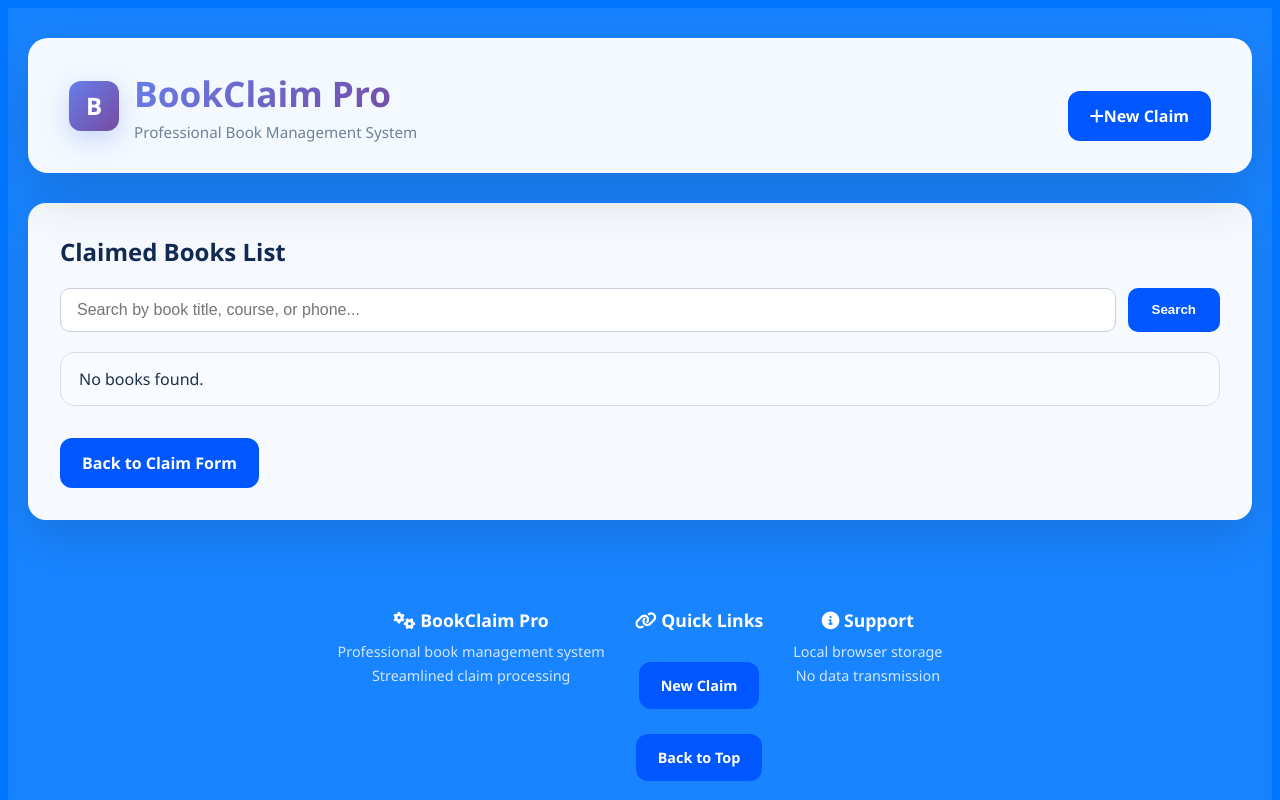
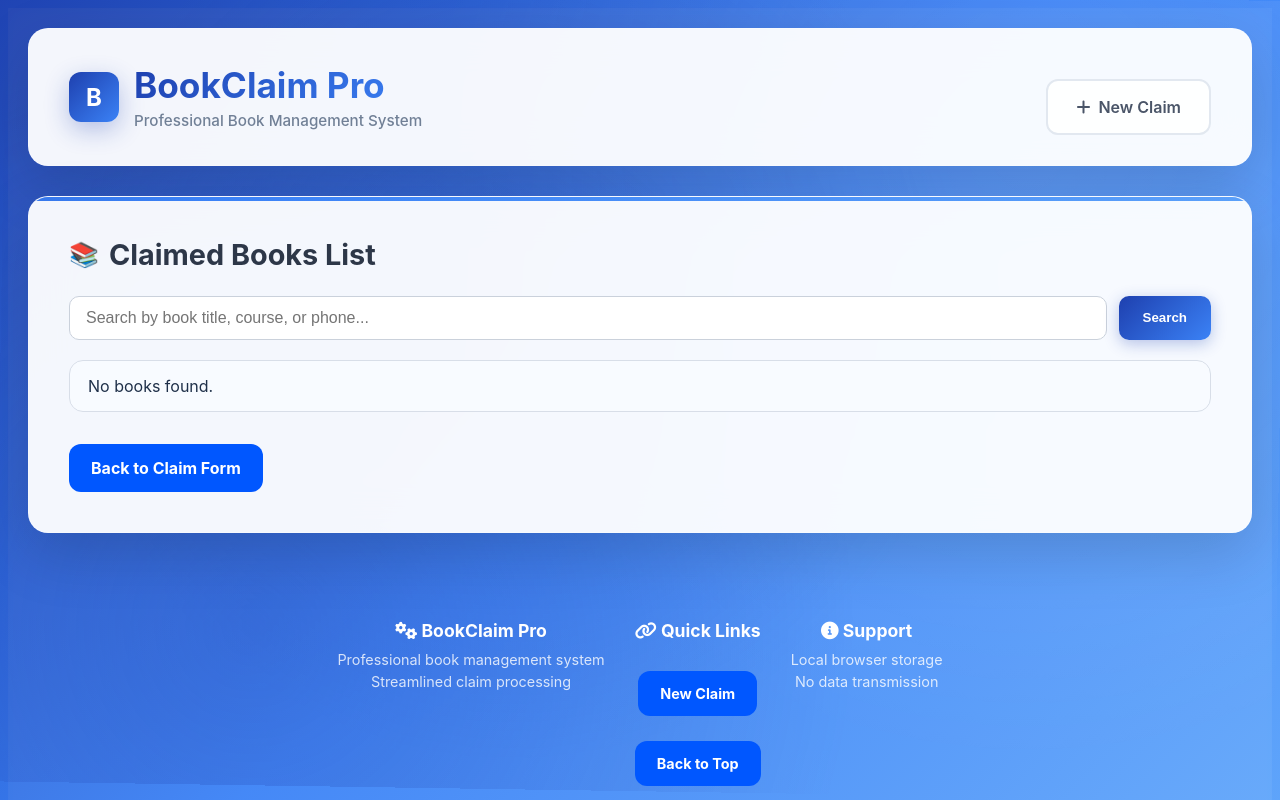
Before and after one commit to james2567/jj, a plain HTML site: page claimed-books.html in a window 1280 px wide. Shown: the top 800 px of the page. Drawn offline with Linux system fonts and the light colour scheme.

Commit message:
Update color scheme to blue: applied blue gradients, backgrounds, and accents throughout both HTML files

```diff
--- a/claimed-books.html
+++ b/claimed-books.html
@@ -12,37 +12,56 @@
 
         body {
             margin: 0;
-            font-family: 'Segoe UI', Tahoma, Geneva, Verdana, sans-serif;
+            font-family: 'Inter', 'Segoe UI', Tahoma, Geneva, Verdana, sans-serif;
             color: #1f2937;
             min-height: 100vh;
             position: relative;
             z-index: 0;
-            border: 8px solid #0077ff;
-            box-shadow: inset 0 0 20px rgba(0, 119, 255, 0.3);
+            border: 8px solid #3b82f6;
+            box-shadow: inset 0 0 20px rgba(59, 130, 246, 0.3);
+            overflow-x: hidden;
         }
 
         body::before {
             content: "";
             position: fixed;
             inset: 0;
-            background: #0077ff;
-            opacity: 0.9;
+            background: linear-gradient(135deg, #1e40af 0%, #3b82f6 50%, #60a5fa 100%);
+            opacity: 0.95;
             z-index: -1;
+            animation: gradientShift 15s ease infinite;
         }
 
         body::after {
             content: "";
             position: fixed;
             inset: 0;
-            background: transparent;
+            background: radial-gradient(circle at 20% 80%, rgba(30, 64, 175, 0.3), transparent 50%),
+                        radial-gradient(circle at 80% 20%, rgba(255, 255, 255, 0.1), transparent 50%),
+                        radial-gradient(circle at 40% 40%, rgba(30, 64, 175, 0.2), transparent 50%);
             z-index: -1;
+            animation: float 20s ease-in-out infinite;
         }
 
         .student-container {
             width: 100%;
-            height: 100vh;
+            min-height: 100vh;
             margin: 0;
-            padding: 30px 20px;
+            padding: 20px;
+            display: flex;
+            flex-direction: column;
+        }
+
+        @keyframes gradientShift {
+            0% { background-position: 0% 50%; }
+            50% { background-position: 100% 50%; }
+            100% { background-position: 0% 50%; }
+        }
+
+        @keyframes float {
+            0%, 100% { transform: translateY(0px) rotate(0deg); }
+            33% { transform: translateY(-10px) rotate(1deg); }
+            66% { transform: translateY(5px) rotate(-1deg); }
         }
 
         .student-header {
@@ -72,7 +91,7 @@
         .logo {
             width: 50px;
             height: 50px;
-            background: linear-gradient(135deg, #667eea, #764ba2);
+            background: linear-gradient(135deg, #1e40af, #3b82f6);
             border-radius: 12px;
             display: flex;
             align-items: center;
@@ -80,7 +99,7 @@
             color: white;
             font-size: 24px;
             font-weight: bold;
-            box-shadow: 0 8px 25px rgba(102, 126, 234, 0.3);
+            box-shadow: 0 8px 25px rgba(30, 64, 175, 0.3);
         }
 
         .brand-info h1 {
@@ -88,7 +107,7 @@
             font-size: 2.2rem;
             color: #2d3748;
             font-weight: 700;
-            background: linear-gradient(135deg, #667eea, #764ba2);
+            background: linear-gradient(135deg, #1e40af, #3b82f6);
             -webkit-background-clip: text;
             -webkit-text-fill-color: transparent;
             background-clip: text;
@@ -107,15 +126,53 @@
         }
 
         .enroll-card {
-            background: rgba(255, 255, 255, 0.96);
-            padding: 32px;
-            border-radius: 18px;
-            box-shadow: 0 18px 45px rgba(0, 0, 0, 0.12);
+            background: rgba(255, 255, 255, 0.95);
+            backdrop-filter: blur(20px);
+            padding: 40px;
+            border-radius: 20px;
+            box-shadow: 0 20px 60px rgba(0, 0, 0, 0.15);
+            border: 1px solid rgba(255, 255, 255, 0.2);
+            animation: fadeInUp 0.8s ease-out 0.2s both;
+            position: relative;
+            overflow: hidden;
+        }
+
+        .enroll-card::before {
+            content: "";
+            position: absolute;
+            top: 0;
+            left: 0;
+            right: 0;
+            height: 4px;
+            background: linear-gradient(90deg, #1e40af, #3b82f6, #60a5fa, #93c5fd);
+            background-size: 300% 300%;
+            animation: gradientFlow 3s ease infinite;
+        }
+
+        @keyframes fadeInUp {
+            from { transform: translateY(30px); opacity: 0; }
+            to { transform: translateY(0); opacity: 1; }
+        }
+
+        @keyframes gradientFlow {
+            0% { background-position: 0% 50%; }
+            50% { background-position: 100% 50%; }
+            100% { background-position: 0% 50%; }
         }
 
         .enroll-card h2 {
             margin-top: 0;
-            color: #122951;
+            color: #2d3748;
+            font-size: 1.8rem;
+            font-weight: 700;
+            display: flex;
+            align-items: center;
+            gap: 10px;
+        }
+
+        .enroll-card h2::before {
+            content: "📚";
+            font-size: 1.5rem;
         }
 
         .info-box {
@@ -139,6 +196,61 @@
             background: #f8fbff;
             border: 1px solid #d8dee8;
             color: #1f3049;
+        }
+
+        .btn {
+            cursor: pointer;
+            border: none;
+            border-radius: 12px;
+            padding: 16px 28px;
+            font-size: 1rem;
+            font-weight: 600;
+            display: inline-flex;
+            align-items: center;
+            justify-content: center;
+            gap: 8px;
+            text-decoration: none;
+            transition: all 0.3s ease;
+            position: relative;
+            overflow: hidden;
+        }
+
+        .btn::before {
+            content: "";
+            position: absolute;
+            top: 0;
+            left: -100%;
+            width: 100%;
+            height: 100%;
+            background: linear-gradient(90deg, transparent, rgba(255, 255, 255, 0.2), transparent);
+            transition: left 0.5s;
+        }
+
+        .btn:hover::before {
+            left: 100%;
+        }
+
+        .btn-primary {
+            background: linear-gradient(135deg, #1e40af, #3b82f6);
+            color: white;
+            box-shadow: 0 4px 15px rgba(30, 64, 175, 0.3);
+        }
+
+        .btn-primary:hover {
+            transform: translateY(-2px);
+            box-shadow: 0 8px 25px rgba(30, 64, 175, 0.4);
+        }
+
+        .btn-secondary {
+            background: rgba(255, 255, 255, 0.9);
+            color: #4a5568;
+            border: 2px solid #e2e8f0;
+        }
+
+        .btn-secondary:hover {
+            background: #f7fafc;
+            border-color: #cbd5e0;
+            transform: translateY(-1px);
         }
 
         a {
@@ -181,17 +293,20 @@
 
         .search-box button {
             padding: 12px 24px;
-            background: #0057ff;
+            background: linear-gradient(135deg, #1e40af, #3b82f6);
             color: white;
             border: none;
             border-radius: 10px;
             font-weight: 700;
             cursor: pointer;
-            transition: background 0.2s ease;
+            transition: all 0.3s ease;
+            box-shadow: 0 4px 15px rgba(30, 64, 175, 0.3);
         }
 
         .search-box button:hover {
-            background: #003fb5;
+            background: linear-gradient(135deg, #1e40af, #2563eb);
+            transform: translateY(-2px);
+            box-shadow: 0 8px 25px rgba(30, 64, 175, 0.4);
         }
 
         .footer {
@@ -261,7 +376,7 @@
                 </div>
             </div>
             <div class="header-actions">
-                <a href="index.html" class="btn btn-secondary">
+                <a href="claim-book.html" class="btn btn-secondary">
                     <i class="fas fa-plus"></i> New Claim
                 </a>
             </div>
@@ -276,7 +391,7 @@
                     <button onclick="performSearch()">Search</button>
                 </div>
                 <ul id="claimedBooks"></ul>
-                <a href="index.html">Back to Claim Form</a>
+                <a href="claim-book.html">Back to Claim Form</a>
             </section>
         </main>
 
@@ -289,7 +404,7 @@
                 </div>
                 <div class="footer-section">
                     <h3><i class="fas fa-link"></i> Quick Links</h3>
-                    <p><a href="index.html">New Claim</a></p>
+                    <p><a href="claim-book.html">New Claim</a></p>
                     <p><a href="#top">Back to Top</a></p>
                 </div>
                 <div class="footer-section">
```
Also changed, not shown: claim-book.html (renamed from index.html, +14 -14 lines).
